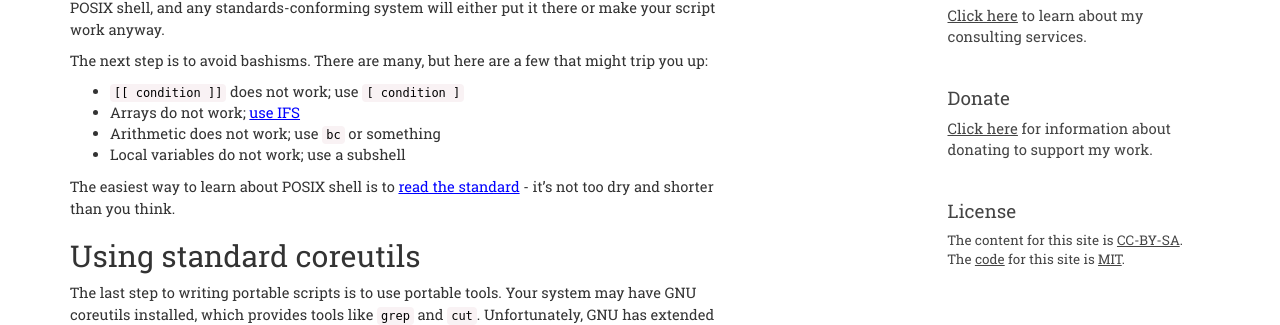
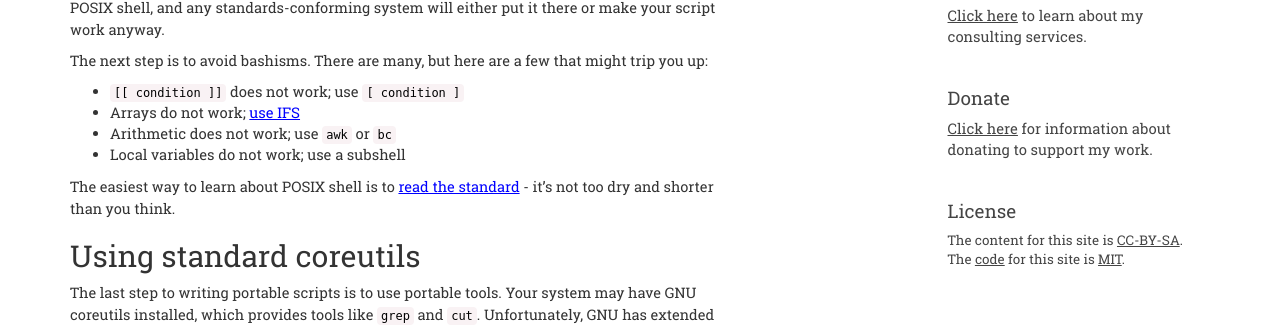
Before and after one commit to stormblog/sircmpwn.github.io, a Jekyll site: the page built from _posts/2018-02-05-Introduction-to-POSIX-shell.md, in a window 1280 px wide. Shown: the part 809-1134 px from the top of the page. Built offline with Jekyll 4.4.1, drawn with Linux system fonts in a browser that asks for light colours.

Commit message:
Mention awk

```diff
--- a/_posts/2018-02-05-Introduction-to-POSIX-shell.md
+++ b/_posts/2018-02-05-Introduction-to-POSIX-shell.md
@@ -52,7 +52,7 @@ might trip you up:
 
 - `[[ condition ]]` does not work; use `[ condition ]`
 - Arrays do not work; [use IFS](http://pubs.opengroup.org/onlinepubs/9699919799/utilities/V3_chap02.html#tag_18_06_05)
-- Arithmetic does not work; use `bc` or something
+- Arithmetic does not work; use `awk` or `bc`
 - Local variables do not work; use a subshell
 
 The easiest way to learn about POSIX shell is to [read the
```
